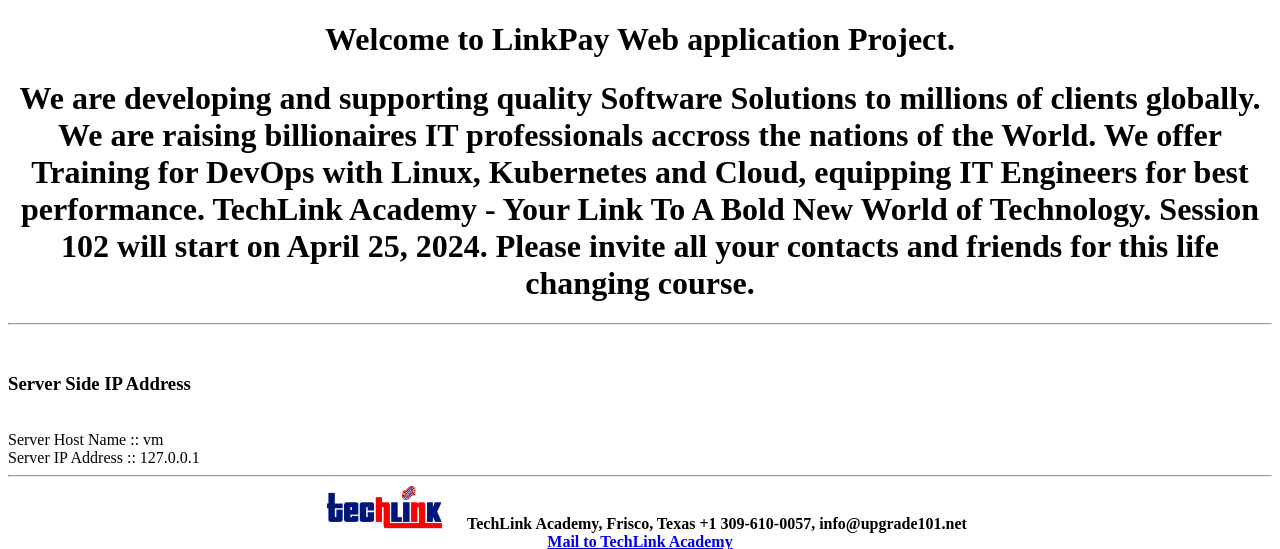
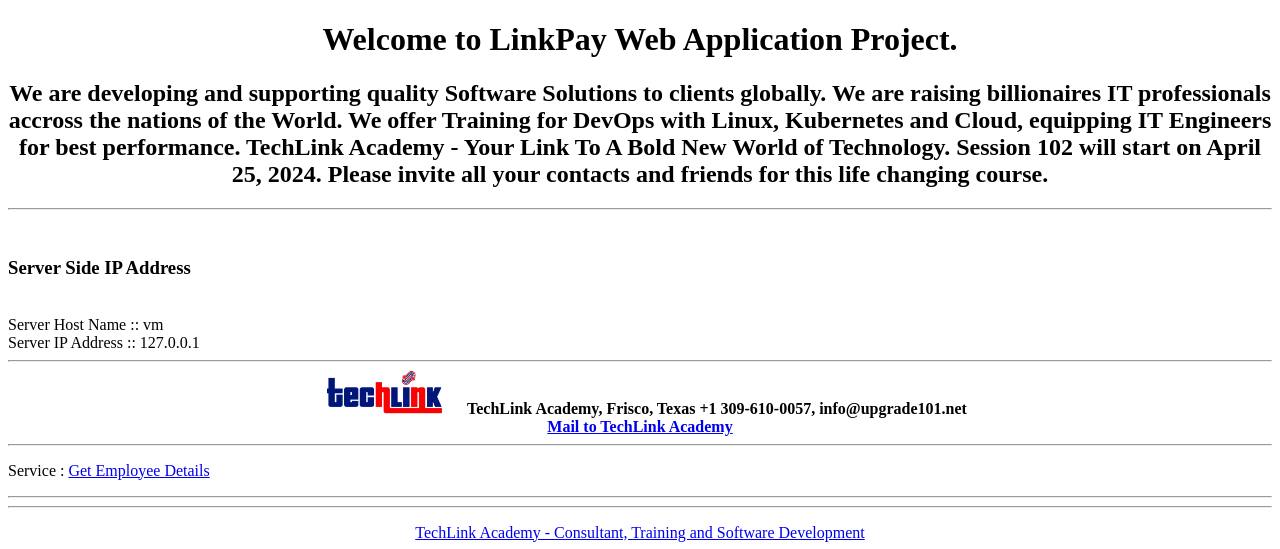
Before and after one commit to ayesugh/javaWebApp, a Java web app: page /jsps/home.jsp in a window 1280 px wide. Shown: the top 549 px of the page. Run offline with Spring Boot 4, a stand-in JSP engine, Linux system fonts and the light colour scheme; the project's own start-up code is not run, and a stand-in starts its controllers and pages.

Commit message:
Update home.jsp

```diff
--- a/src/main/webapp/jsps/home.jsp
+++ b/src/main/webapp/jsps/home.jsp
@@ -9,14 +9,14 @@
 </head>
 </head>
 <body>
-<h1 align="center">Welcome to LinkPay Web application Project.</h1>
-<h1 align="center">We are developing and supporting quality Software Solutions to millions of clients globally.
+<h1 align="center">Welcome to LinkPay Web Application Project.</h1>
+<h2 align="center">We are developing and supporting quality Software Solutions to clients globally.
 	           We are raising billionaires IT professionals accross the nations of the World.
 	We offer Training for DevOps with Linux, Kubernetes and Cloud, equipping IT Engineers for best performance.
         TechLink Academy - Your Link To A Bold New World of Technology.
 	Session 102 will start on April 25, 2024.
         Please invite all your contacts and friends for this life changing course.
-</h1>
+</h2>
 <hr>
 <br>
 	<h1><h3> Server Side IP Address </h3><br>
```
